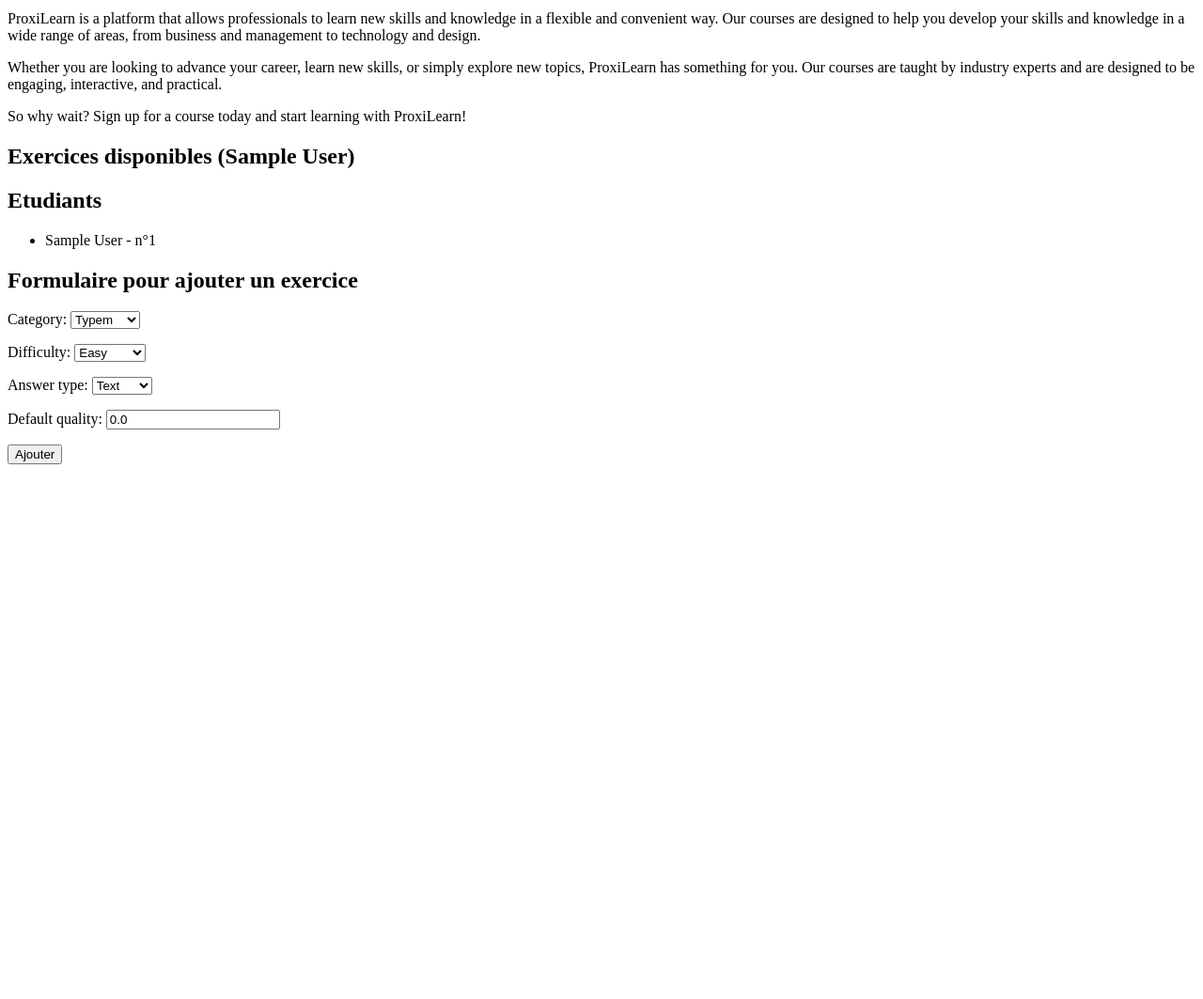
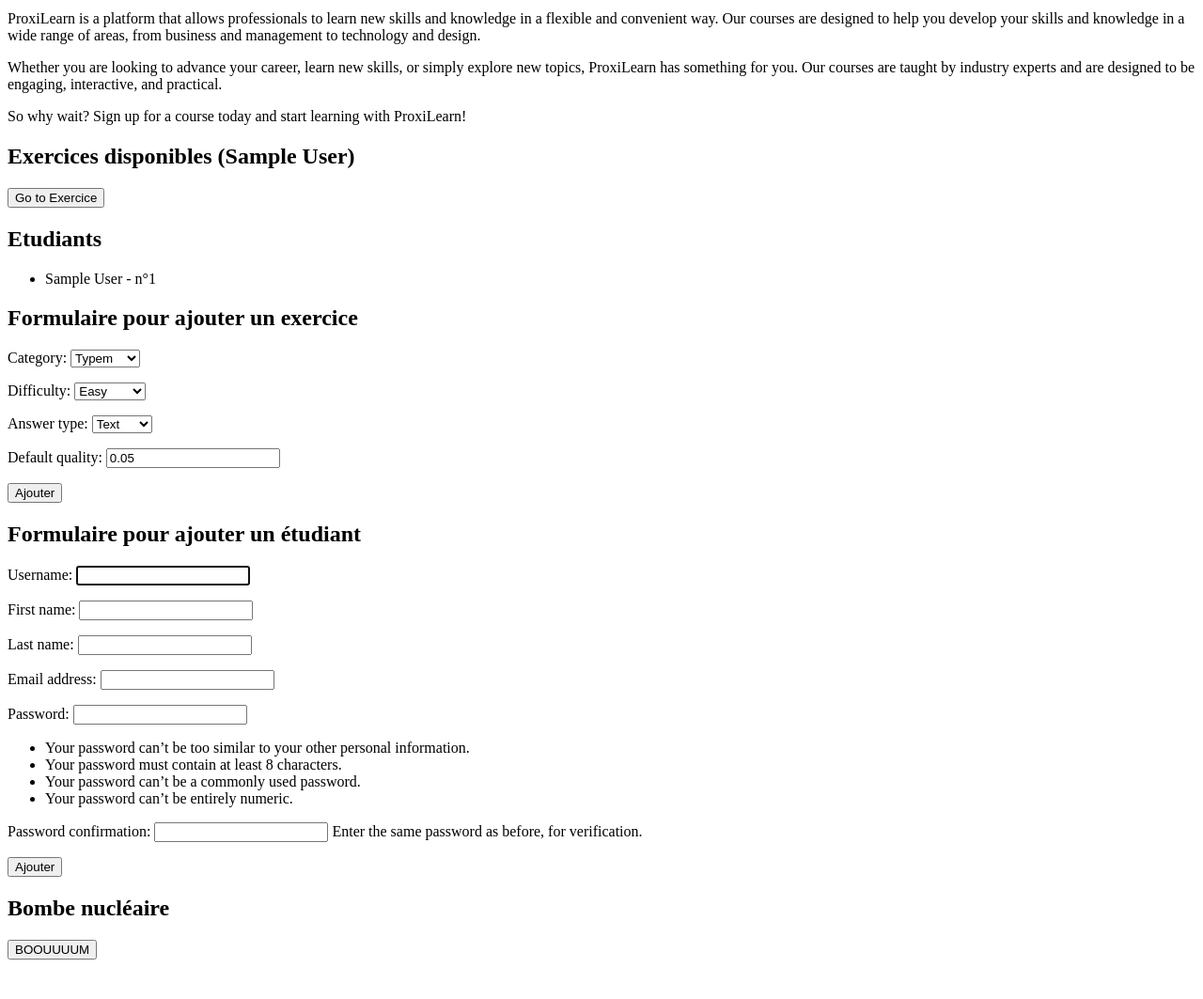
Before and after one commit to LeRatdemare/Proxilearn, a Django app: page / in a window 1280 px wide. Shown: the part 132-1195 px from the top of the page at 94% size. Before the commit the page ends 626 px from the top, so only its background shows below. Run offline with Django 5.2, Linux system fonts and the light colour scheme; the visitor is signed in with stand-in values (Sample User, id 1); data comes from the database, SQL or seed files in the repository; data that the repository does not hold is empty.

Commit message:
Updated HTML site to add BOUM and exercice auto-selection

```diff
--- a/proxilearn/apppl/logic/code_ia.py
+++ b/proxilearn/apppl/logic/code_ia.py
@@ -248,7 +248,7 @@ class ExerciceLogic:
         C=[]
         previous_trials = self.exercice.trials.all().order_by('-datetime')
         for trial in previous_trials:
-            distance = trial['distance']
+            distance = trial.distance
             C.append(1-distance)
         t=len(previous_trials)
 
@@ -351,7 +351,8 @@ class ExerciceLogic:
         # We check if we have to add a new exercice in the same category
         # For this, we calculate the mean of the r_scores for the category
         student: Student = self.exercice.student
-        category_r_scores = [exercice.r_score for exercice in Exercice.objects.filter(student=student, node__category=self.category)]
+        category_r_scores = [exercice.r_score for exercice in Exercice.objects.filter(student=student, node__category=self.category, state=Exercice.State.ACTIVE)]
+        print(f"Category r_scores: {category_r_scores}")
         mean_category_r_score = sum(category_r_scores) / len(category_r_scores)
         if mean_category_r_score >= ExerciceLogic.ZPD_EXPANSION_THRESHOLD:
             # We update activate the next exercice in the same category
--- a/proxilearn/apppl/models.py
+++ b/proxilearn/apppl/models.py
@@ -19,8 +19,8 @@ def generate_default_qualities():
     return {
         'M': 0.05,
         'MM': 0.05,
-        'R': 0.0,
-        'RM': 0.0
+        'R': 0.05,
+        'RM': 0.05
     }
 
 
@@ -48,8 +48,7 @@ class Node(models.Model):
     category = models.CharField(max_length=2, choices=Category, default=Category.TypeM)
     difficulty = models.IntegerField(choices=Difficulty, default=Difficulty.EASY)
     answer_type = models.CharField(max_length=1, choices=AnswerType, default=AnswerType.TEXT)
-    default_quality = models.FloatField(default=0.0)
-    default_probabilty = models.FloatField(default=0.0)
+    default_quality = models.FloatField(default=0.05)
 
     def __str__(self):
         return f"Catégorie : {self.category} ; Difficulté : {self.difficulty}"
@@ -74,7 +73,7 @@ class Exercice(models.Model):
     state = models.CharField(max_length=2, choices=State, default=State.UNEXPLORED)
     is_current = models.BooleanField(default=False)
     r_score = models.FloatField(blank=True, null=True)
-    quality = models.FloatField(default=0.0)
+    quality = models.FloatField(default=0.05)
     node = models.ForeignKey(Node, on_delete=models.PROTECT, related_name='exercices')
     student = models.ForeignKey(settings.AUTH_USER_MODEL, on_delete=models.CASCADE, related_name='exercices')
 
@@ -109,11 +108,11 @@ def create_exercises_for_student(sender, instance, created, **kwargs):
             exercises.append(Exercice(student=instance, node=node, state=state, quality=quality))
         Exercice.objects.bulk_create(exercises)
 
-@receiver(post_save, sender=Node)
-def create_exercises_for_node(sender, instance, created, **kwargs):
-    if created:
-        # Si un node est créé, on crée pour chaque student un exercice
-        exercises = []
-        for student in Student.objects.all():
-            exercises.append(Exercice(student=student, node=instance))
-        Exercice.objects.bulk_create(exercises)
+# @receiver(post_save, sender=Node)
+# def create_exercises_for_node(sender, instance, created, **kwargs):
+#     if created:
+#         # Si un node est créé, on crée pour chaque student un exercice
+#         exercises = []
+#         for student in Student.objects.all():
+#             exercises.append(Exercice(student=student, node=instance))
+#         Exercice.objects.bulk_create(exercises)
--- a/proxilearn/apppl/templates/exercice.html
+++ b/proxilearn/apppl/templates/exercice.html
@@ -9,7 +9,7 @@ Tu disposes dans ton porte monnaiec de pièces de 1 et 2 € et de 50, 20 et 10
 Tu as également des billets de 5, 10 et 20 €.
 ps : la réponse attendue est de type '{{ node.answer_type }}'</div><br/>
 
-<form action="{% url 'exercice' node.id student.id %}" method="post">
+<form action="{% url 'exercice' student.id %}" method="post">
     {% csrf_token %}
 
     <input type="hidden" name="question" value="{{ question.question }}">
--- a/proxilearn/apppl/templates/index.html
+++ b/proxilearn/apppl/templates/index.html
@@ -16,6 +16,11 @@
     {% endif %}
 </ul>
 
+<form method="get" action="{% url 'exercice' user.id %}">
+    {% csrf_token %}
+    <button type="submit">Go to Exercice</button>
+</form>
+
 <h2>Etudiants</h2>
 <ul>
     {% for student in students %}
@@ -28,20 +33,23 @@
     <form action="/" method="post">
         {% csrf_token %}
         <input type="hidden" name="node" value="-1">
-    <!-- On utilise le ExerciceForm passé par la vue dans la variable 'formulaire'-->
         {{ formulaire_node.as_p }}
         <button type="submit">Ajouter</button>
     </form>
-{% elif user %}
-Coming soon...
-{% else %}
+
     <h2>Formulaire pour ajouter un étudiant</h2>
     <form action="/" method="post">
         {% csrf_token %}
-    <!-- On utilise le ExerciceForm passé par la vue dans la variable 'formulaire_student'-->
         <input type="hidden" name="student" value="-1">
         {{ formulaire_student.as_p }}
         <button type="submit">Ajouter</button>
     </form>
+
+    <h2>Bombe nucléaire</h2>
+    <form action="{% url 'reset_all' %}" method="post">
+        {% csrf_token %}
+        <button type="submit">BOOUUUUM</button>
+    </form>
 {% endif %}
+
 {% endblock %}
--- a/proxilearn/apppl/views.py
+++ b/proxilearn/apppl/views.py
@@ -1,5 +1,6 @@
 from django.shortcuts import render, redirect
-from apppl.models import Node
+from apppl.models import Node, Student, Exercice, Trial
+from apppl.models import generate_default_qualities, generate_default_r_scores
 from apppl.forms import NodeForm, RegisterForm
 from apppl.logic.code_ia import *
 
@@ -8,6 +9,7 @@ def index(request):
     user = request.user if request.user.is_authenticated else None
 
     exercices = Exercice.objects.filter(student=user) if user else None
+    current_exercice = Exercice.objects.filter(student=user, is_current=True).first() if user else None
 
     formulaire_node = NodeForm()
     formulaire_student = RegisterForm()
@@ -30,6 +32,7 @@ def index(request):
     context = {
         'nodes': Node.objects.all(),
         'exercices': exercices,
+        'current_exercice': current_exercice,
         'students': Student.objects.all(),
         'formulaire_node': formulaire_node,
         'formulaire_student': formulaire_student,
@@ -73,3 +76,32 @@ def exercice(request, student_id):
         }
 
         return render(request, 'exercice.html', context=context)
+
+def reset_all(request):
+    if request.method == 'POST' and request.user.is_superuser:
+        # We delete all the trials, exercices and nodes
+        Trial.objects.all().delete()
+        Exercice.objects.all().delete()
+        Node.objects.all().delete()
+
+        # We recreate one node for each category and difficulty
+        for category in Node.Category:
+            for difficulty in Node.Difficulty:
+                match difficulty:
+                    case Node.Difficulty.EASY:
+                        answer_type = Node.AnswerType.INTEGER
+                    case Node.Difficulty.HARD:
+                        answer_type = Node.AnswerType.LIST
+                    case Node.Difficulty.VERYHARD:
+                        answer_type = Node.AnswerType.LIST
+                node = Node.objects.create(category=category, difficulty=difficulty, answer_type=answer_type)
+                # We create one exercice per Node for each student
+                i = 0
+                for student in Student.objects.all():
+                    print(f"[{i}] Création de l'exercice pour {student}")
+                    Exercice.objects.create(node=node, student=student)
+        # We set the current exercice for each student
+        Exercice.objects.filter(node__category=Node.Category.TypeM, node__difficulty=Node.Difficulty.EASY).update(is_current=True, state=Exercice.State.ACTIVE)
+        Student.objects.update(r_scores=generate_default_r_scores(), qualities=generate_default_qualities())
+        return redirect('index')
+    return redirect('index')
--- a/proxilearn/proxilearn/urls.py
+++ b/proxilearn/proxilearn/urls.py
@@ -23,6 +23,8 @@ urlpatterns = [
     path('', views.index, name='index'),
     path('admin/', admin.site.urls),
     path('exercice/<int:node_id>/<int:student_id>/', views.exercice, name='exercice'),
+    path('exercice/<int:student_id>/', views.exercice, name='exercice'),
     path('login/', auth_views.LoginView.as_view(template_name='login.html'), name='login'),
     path('logout/', auth_views.LogoutView.as_view(), name='logout'),
+    path('reset_all/', views.reset_all, name='reset_all'),
 ]
```
Also changed, not shown: proxilearn/apppl/admin.py (+7 -3 lines), proxilearn/apppl/migrations/0002_remove_node_default_probabilty_and_more.py (added). Lines whose indentation alone changed are shown as unchanged.
